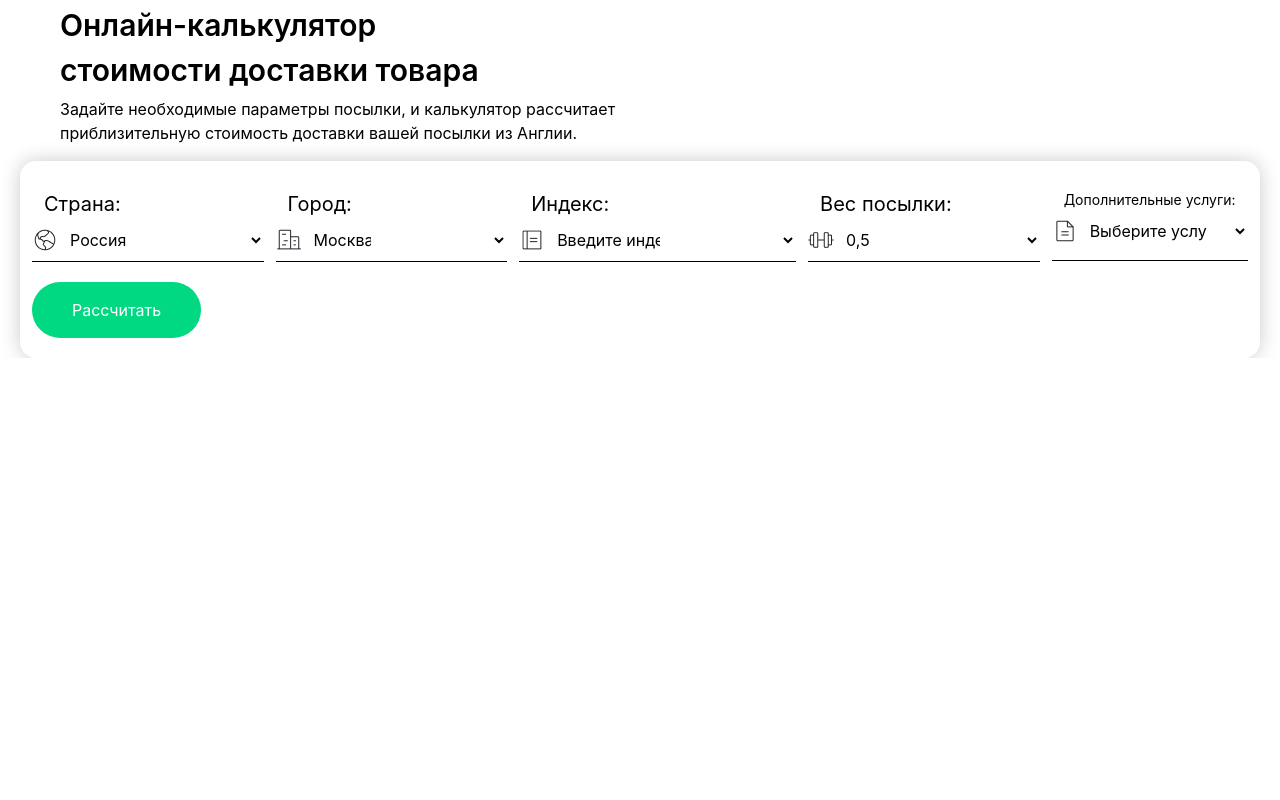
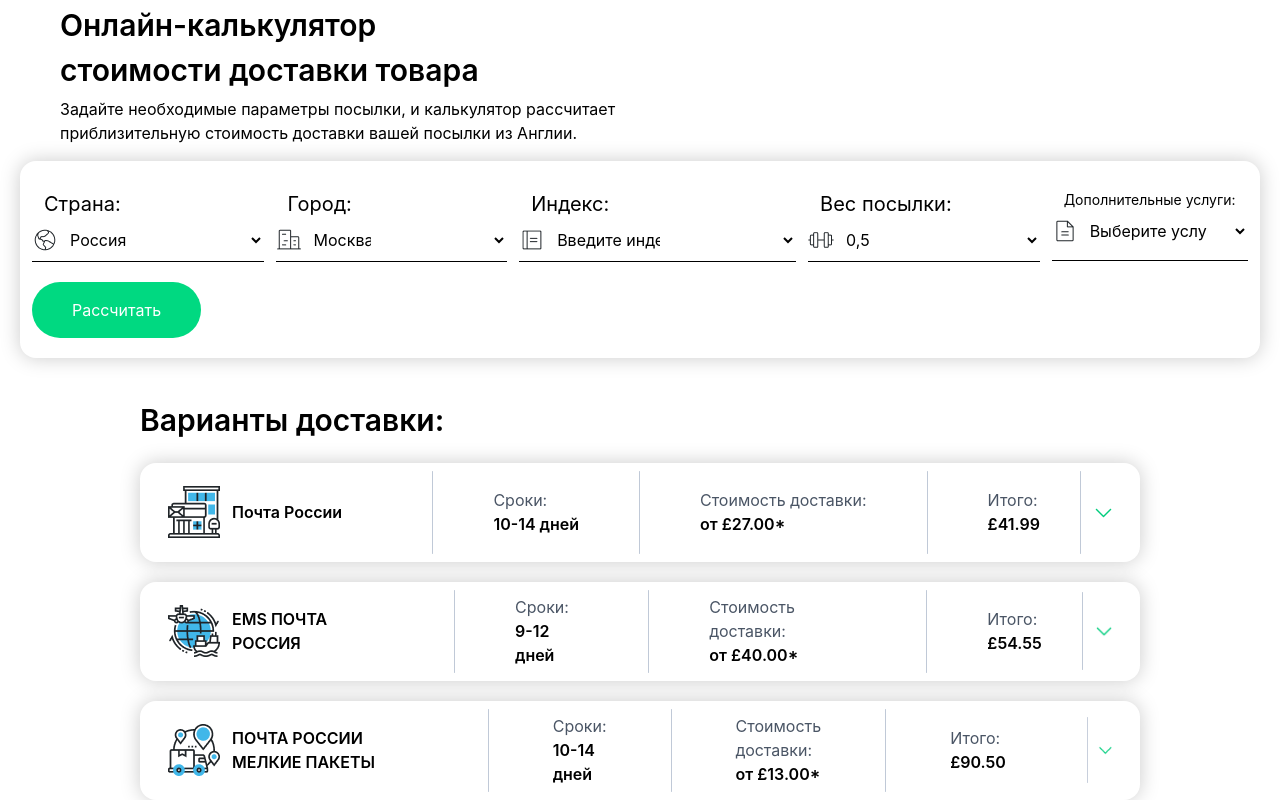
Before and after one commit to muhammadzoirov40-crypto/branch-2, a website: page page4.html in a window 1280 px wide. Shown: the part 744-1544 px from the top of the page. Before the commit the page ends 1102 px from the top, so only its background shows below. Drawn offline with nearby package versions, Linux system fonts and the light colour scheme; files that its build step writes are made by us from their sources.

Commit message:
Варианты доставки:

```diff
--- a/page4.html
+++ b/page4.html
@@ -189,6 +189,91 @@
             <button
                 class="  w-full lg:w-auto rounded-[30px] px-10 py-4 mt-5 bg-[#00d981] text-white">Рассчитать</button>
         </section>
+          <h1 class="font-semibold text-[25px] lg:text-[30px] lg:px-30 my-5 mt-10">Варианты доставки:</h1>
+        <section style="box-shadow: 0px 0px 20px rgb(203, 203, 203);"
+            class="lg:flex justify-between items-center rounded-2xl lg:mx-30 p-2">
+            <div class="">
+                <div class="flex gap-3 items-center px-5">
+                    <img src="./img/Иконка.png" alt="" class="">
+                    <h1 class="font-semibold">Почта России</h1>
+                </div>
+            </div>
+            <div class="flex items-center justify-center gap-5 lg:justify-start">
+                <img src="./img/Vector 9.png" alt="" class="lg:mx-10 hidden lg:block">
+                <div class="">
+                    <p class="text-gray-600">Сроки:</p>
+                    <h1 class="font-semibold">10-14 дней</h1>
+                </div>
+                <img src="./img/Vector 9.png" alt="" class="lg:mx-10 hidden lg:block">
+                <div class="">
+                    <p class="text-gray-600">Стоимость доставки:</p>
+                    <h1 class="font-semibold">от £27.00*</h1>
+                </div>
+                <img src="./img/Vector 9.png" alt="" class="lg:mx-10 hidden lg:block">
+                <div class="">
+                    <p class="text-gray-600">Итого:</p>
+                    <h1 class="font-semibold">£41.99</h1>
+                </div>
+                <button class="mx-5"><img src="./img/Подробнее.png" alt="" class="hidden lg:block"></button>
+            </div>
+        </section>
+          <section style="box-shadow: 0px 0px 20px rgb(203, 203, 203);"
+            class="lg:flex justify-between items-center rounded-2xl my-5 lg:mx-30 p-2">
+            <div class="">
+                <div class="flex gap-3 items-center px-5">
+                    <img src="./img/Иконка (1).png" alt="" class="">
+                    <h1 class="font-semibold">EMS ПОЧТА РОССИЯ</h1>
+                </div>
+            </div>
+            <div class="flex items-center gap-5 justify-center lg:justify-start">
+                <img src="./img/Vector 9.png" alt="" class="mx-10 hidden lg:block">
+                <div class="">
+                    <p class="text-gray-600">Сроки:</p>
+                    <h1 class="font-semibold">9-12 дней</h1>
+                </div>
+                <img src="./img/Vector 9.png" alt="" class="mx-10 hidden lg:block">
+                <div class="">
+                    <p class="text-gray-600">Стоимость доставки:</p>
+                    <h1 class="font-semibold">от £40.00*</h1>
+                </div>
+                <img src="./img/Vector 9.png" alt="" class="mx-10 hidden lg:block">
+                <div class="">
+                    <p class="text-gray-600">Итого:</p>
+                    <h1 class="font-semibold">£54.55</h1>
+                </div>
+                <button class="mx-5"><img src="./img/Подробнее.png" alt="" class="hidden lg:block"></button>
+            </div>
+        </section>
+        <section style="box-shadow: 0px 0px 20px rgb(203, 203, 203);"
+            class="lg:flex justify-between items-center rounded-2xl lg:mx-30 p-2">
+            <div class="">
+                <div class="flex gap-3 items-center px-5">
+                    <img src="./img/Иконка (2).png" alt="" class="">
+                    <h1 class="font-semibold">ПОЧТА РОССИИ МЕЛКИЕ ПАКЕТЫ</h1>
+                </div>
+            </div>
+            <div class="flex items-center gap-6 justify-center lg:justify-start">
+                <img src="./img/Vector 9.png" alt="" class="mx-10 hidden lg:block">
+                <div class="">
+                    <p class="text-gray-600">Сроки:</p>
+                    <h1 class="font-semibold">10-14 дней</h1>
+                </div>
+                <img src="./img/Vector 9.png" alt="" class="mx-10 hidden lg:block">
+                <div class="">
+                    <p class="text-gray-600">Стоимость доставки:</p>
+                    <h1 class="font-semibold">от £13.00*</h1>
+                </div>
+                <img src="./img/Vector 9.png" alt="" class="mx-10 hidden lg:block">
+                <div class="">
+                    <p class="text-gray-600">Итого:</p>
+                    <h1 class="font-semibold">£90.50</h1>
+                </div>
+                <button class="mx-5"><img src="./img/Подробнее.png" alt="" class="hidden lg:block"></button>
+            </div>
+            <button class="mx-5"><img src="./img/Подробнее.png" alt="" class="hidden lg:block"></button>
+        </section>
+
+
 
 
     </section>
```
